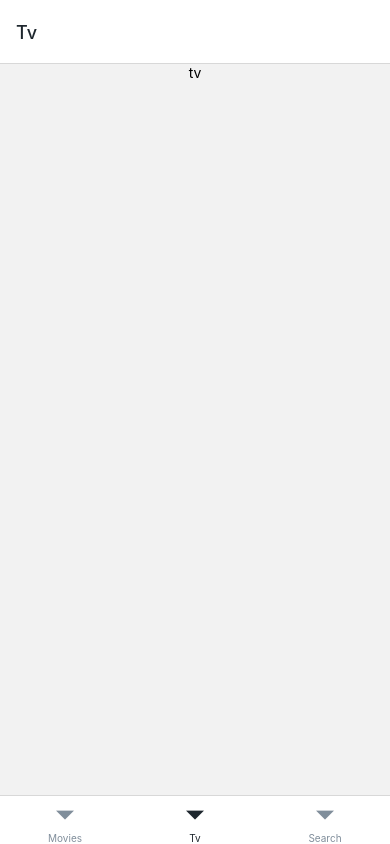
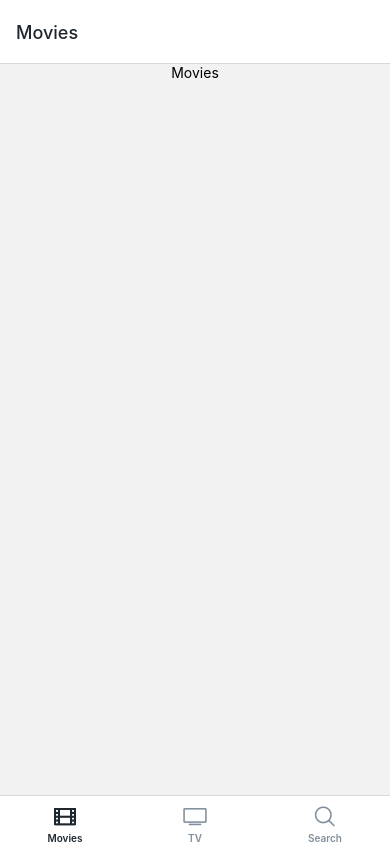
Before and after one commit to RspSang/noovies, a React Native app: screen /Tv in a window 390 px wide. Built offline with nearby package versions, Linux system fonts and the light colour scheme.

Commit message:
Add Tab Bar Icons

```diff
--- a/navigation/Tabs.js
+++ b/navigation/Tabs.js
@@ -5,6 +5,7 @@
 import Search from "../screens/Search";
 import { useColorScheme } from "react-native";
 import { BLACK_COLOR, DARK_GREY, LIGHT_GREY, YELLOW_COLOR } from "../colors";
+import { Ionicons } from "@expo/vector-icons";
 
 const Tab = createBottomTabNavigator();
 
@@ -24,11 +25,40 @@
         headerTitleStyle: {
           color: isDark ? "white" : BLACK_COLOR,
         },
+        tabBarLabelStyle: {
+          marginTop: -5,
+          fontSize: 10,
+          fontWeight: "600",
+        },
       }}
     >
-      <Tab.Screen name="Movies" component={Movies} />
-      <Tab.Screen name="Tv" component={Tv} />
-      <Tab.Screen name="Search" component={Search} />
+      <Tab.Screen
+        name="Movies"
+        component={Movies}
+        options={{
+          tabBarIcon: ({ color, size }) => (
+            <Ionicons name={"film-outline"} color={color} size={size} />
+          ),
+        }}
+      />
+      <Tab.Screen
+        name="TV"
+        component={Tv}
+        options={{
+          tabBarIcon: ({ color, size }) => (
+            <Ionicons name="tv-outline" color={color} size={size} />
+          ),
+        }}
+      />
+      <Tab.Screen
+        name="Search"
+        component={Search}
+        options={{
+          tabBarIcon: ({ color, size }) => (
+            <Ionicons name={"search-outline"} color={color} size={size} />
+          ),
+        }}
+      />
     </Tab.Navigator>
   );
 };
```
